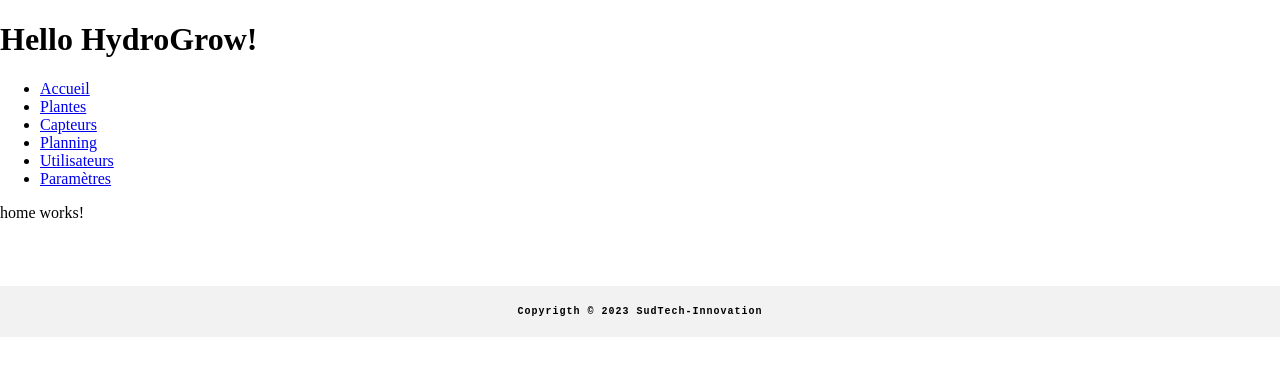
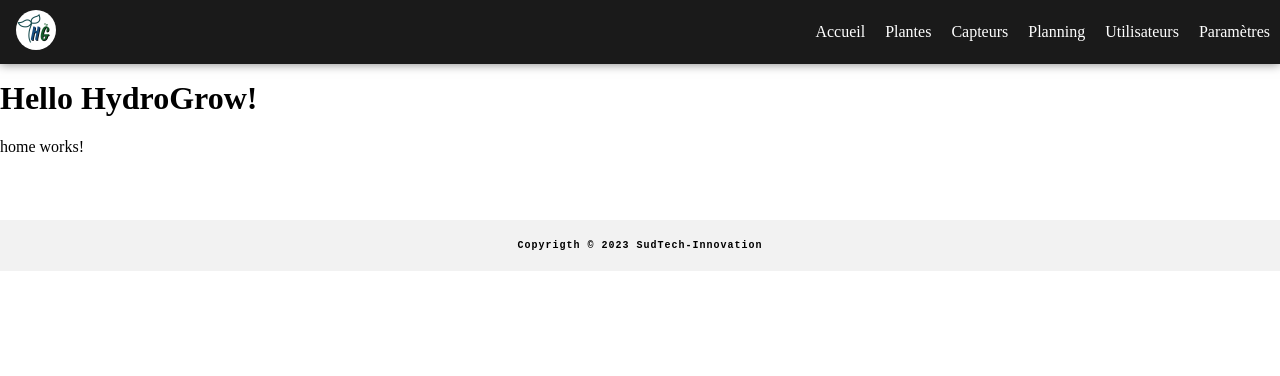
Before and after one commit to SudTech-Innovations/HydroGrow_FrontEnd, an Angular app in the folder HydroGrow/: page / in a window 1280 px wide. Shown: the top 376 px of the page. Built offline with nearby package versions, Linux system fonts and the light colour scheme.

Commit message:
FrontEnd

```diff
--- a/HydroGrow/src/app/app.component.html
+++ b/HydroGrow/src/app/app.component.html
@@ -1,9 +1,10 @@
+<app-navbar></app-navbar>
+<div class="JustSpace"></div>
+
 <h1>
   Hello {{title}}!
 </h1>
 
-<app-navbar></app-navbar>
-
 <router-outlet></router-outlet>
 
 <app-footer></app-footer>
--- a/HydroGrow/src/app/app.component.scss
+++ b/HydroGrow/src/app/app.component.scss
@@ -0,0 +1,3 @@
+.JustSpace {
+  margin: 5em;
+}
--- a/HydroGrow/src/app/shared/navbar/navbar.component.html
+++ b/HydroGrow/src/app/shared/navbar/navbar.component.html
@@ -1,4 +1,9 @@
 <nav>
+    <div>
+        <a routerLink="/">
+            <img src="assets/img/logo.png" alt="Logo HydroGrow">
+        </a>
+    </div>
     <div>
         <ul>
             <li>
@@ -19,6 +24,7 @@
             <li>
                 <a routerLink="settings" routerLinkActive="active">Paramètres</a>
             </li>
+
         </ul>
     </div>
 </nav>
--- a/HydroGrow/src/app/shared/navbar/navbar.component.scss
+++ b/HydroGrow/src/app/shared/navbar/navbar.component.scss
@@ -0,0 +1,42 @@
+nav {
+  background-color: #1a1a1a;
+  height: 4em;
+  width: 100%;
+  position: fixed;
+  top: 0;
+  left: 0;
+  z-index: 100;
+  box-shadow: 0 0 10px rgba(0, 0, 0, 0.5);
+  display: flex;
+  justify-content: space-between;
+  align-items: center;
+  color: white;
+}
+
+div {
+  display: flex;
+  align-items: center;
+}
+
+ul {
+  list-style: none;
+  margin: 0;
+  padding: 0;
+  display: flex;
+}
+
+li {
+  margin: 0 10px;
+}
+
+a {
+  text-decoration: none;
+  color: white;
+}
+
+img {
+  height: 40px;
+  width: 40px;
+  border-radius: 50%;
+  margin-left: 1em;
+}
```
Also changed, not shown: HydroGrow/angular.json (+6 -21 lines), HydroGrow/src/assets/img/logo.png (added).
